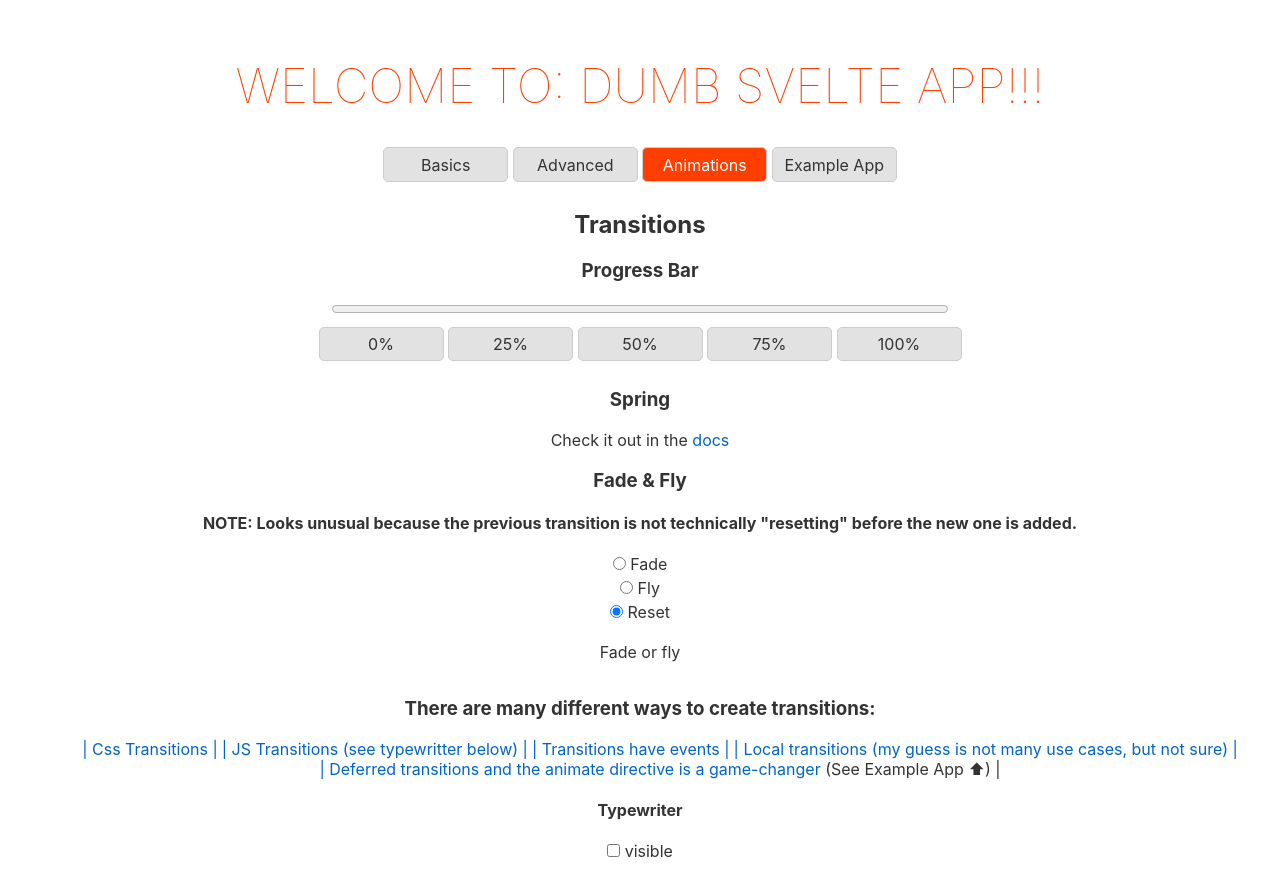
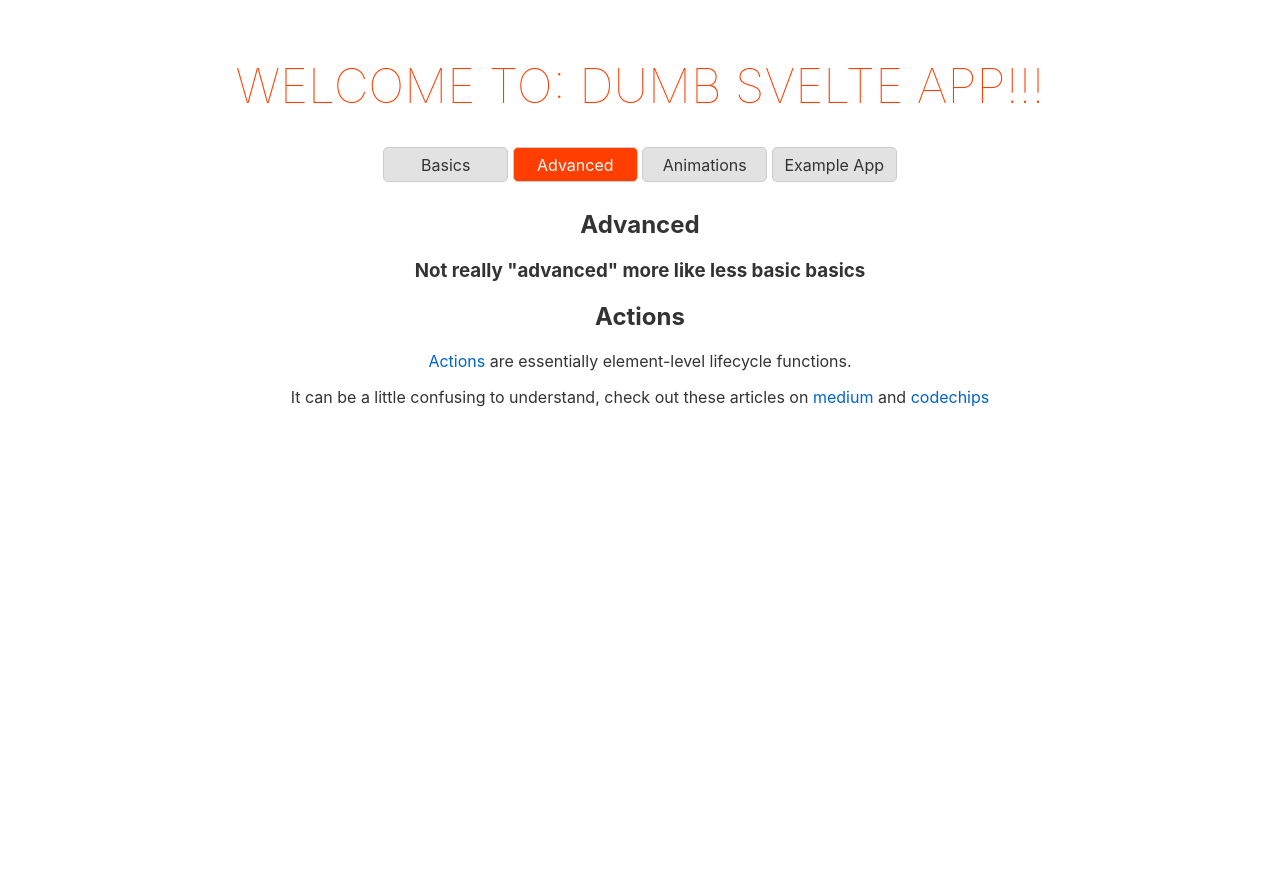
Before and after one commit to TruJared/svelteDocsPlayground, a Svelte app: page / in a window 1280 px wide. After the commit the page ends 800 px from the top, so only its background shows below. Built offline with nearby package versions, Linux system fonts and the light colour scheme.

Commit message:
wrote a bit about use

```diff
--- a/src/App.svelte
+++ b/src/App.svelte
@@ -3,7 +3,7 @@
     import Animations from './animations/Animations.svelte';
     import NotesApp from './NotesApp.svelte';
     import Advanced from './advanced/Advanced.svelte';
-    let activeButton = 'animations';
+    let activeButton = 'advanced';
 </script>
 
 <style>
--- a/src/advanced/Advanced.svelte
+++ b/src/advanced/Advanced.svelte
@@ -1,3 +1,7 @@
 <!-- https://svelte.dev/tutorial/actions -->
 <h2>Advanced</h2>
 <h3>Not really "advanced" more like less basic basics </h3>
+
+<h2>Actions</h2>
+<p><a href="https://svelte.dev/tutorial/actions" target="_blank">Actions</a> are essentially element-level lifecycle functions.</p>
+<p>It can be a little confusing to understand, check out these articles on <a href="https://medium.com/better-programming/practical-svelte-the-use-directive-60635671335f" target="_blank">medium</a> and <a href="https://codechips.me/the-use-for-use-in-svelte/" target="_blank">codechips</a></p>
```
